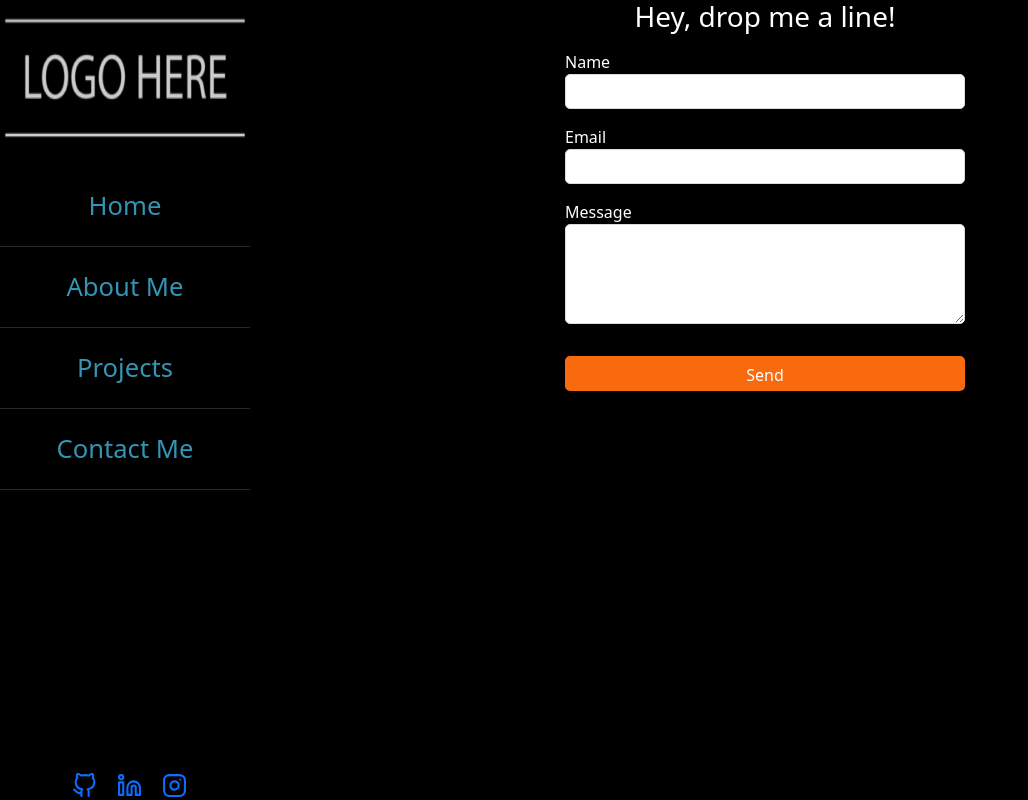
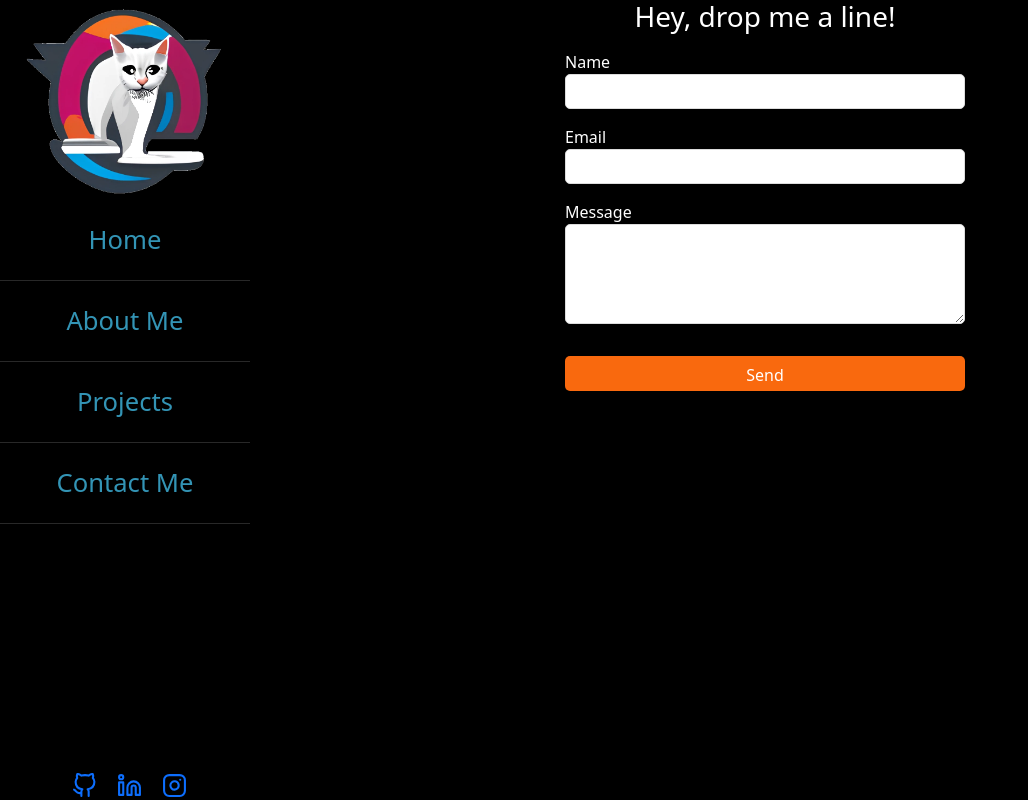
Before and after one commit to alexiusvdt/profile, a React (Create React App) app: page /contact-me in a window 1280 px wide. Shown: the whole page, without its empty margins (0-1028 px from the left). Built offline with nearby package versions, Linux system fonts and the light colour scheme.

Commit message:
update sidebar

```diff
--- a/src/components/Main.js
+++ b/src/components/Main.js
@@ -1,8 +1,6 @@
 import React, { useEffect, useState } from "react";
 import { motion as m } from 'framer-motion';
 import SCREAMCAT from '../img/cat-transp.png';
-
-// this m.div still needs work!
 
 function Main(){
   const [animate, setAnimate] = useState(true)
@@ -17,8 +15,8 @@ function Main(){
       <m.div
         initial={{ y: '100vh' }}
         animate={{ y: '50vh' }}
-        transition={{ type: 'spring', stiffness: 100, damping: 20, duration: 1, ease: "easeOut"}}
-        onAnimationComplete={()=> setAnimate(false)}>
+        transition={{ type: 'spring', stiffness: 100, damping: 20}}
+        onAnimationComplete={() => setAnimate(false)}>
           <img
             src={SCREAMCAT}
             alt="A lil' cat"
--- a/src/components/Sidebar.js
+++ b/src/components/Sidebar.js
@@ -2,19 +2,21 @@ import React from "react";
 import { Link } from "react-router-dom";
 import styled from "styled-components";
 import Logo from '../img/logo-placeholder.png'
+import SCREAMCAT from '../img/cat-transp.png';
 import Socials from "./Socials";
 
 function Sidebar(){
 
   return(
     <>
-      <img src={Logo} width={250} height={150} alt="placeholder"></img>
-      <p></p>
-      <NavLink to="/">Home</NavLink>
-      <NavLink to="/about-me">About Me</NavLink>
-      <NavLink to="/projects">Projects</NavLink>
-      <NavLink to="/contact-me">Contact Me</NavLink>
-      <Socials />
+      <div style={{textAlign: 'center', display: 'block', justifyContent: 'center', alignItems: 'center', margin: 'auto', width: '100%' }}>
+        <img src={SCREAMCAT} width={200} height={200} alt="placeholder"></img>
+        <NavLink to="/">Home</NavLink>
+        <NavLink to="/about-me">About Me</NavLink>
+        <NavLink to="/projects">Projects</NavLink>
+        <NavLink to="/contact-me">Contact Me</NavLink>
+        <Socials />
+      </div>
     </>
   );
 }
```
